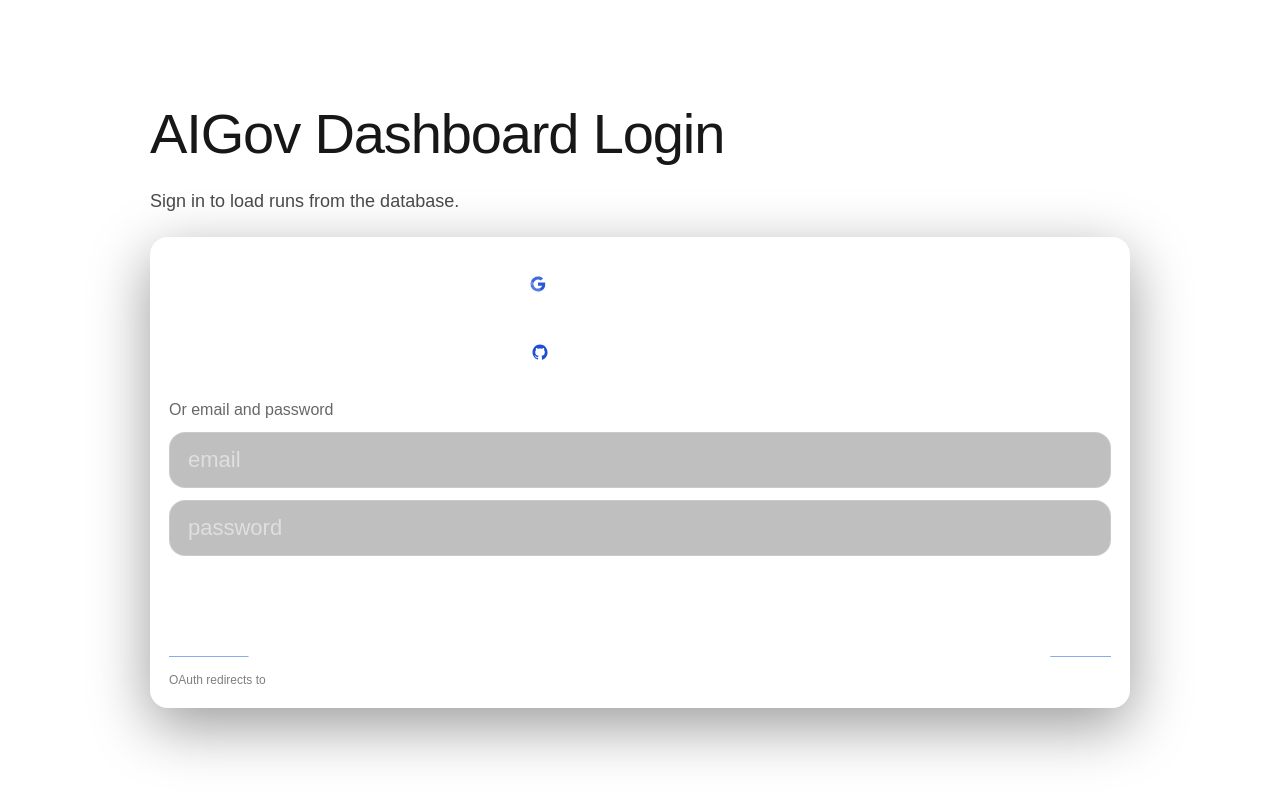
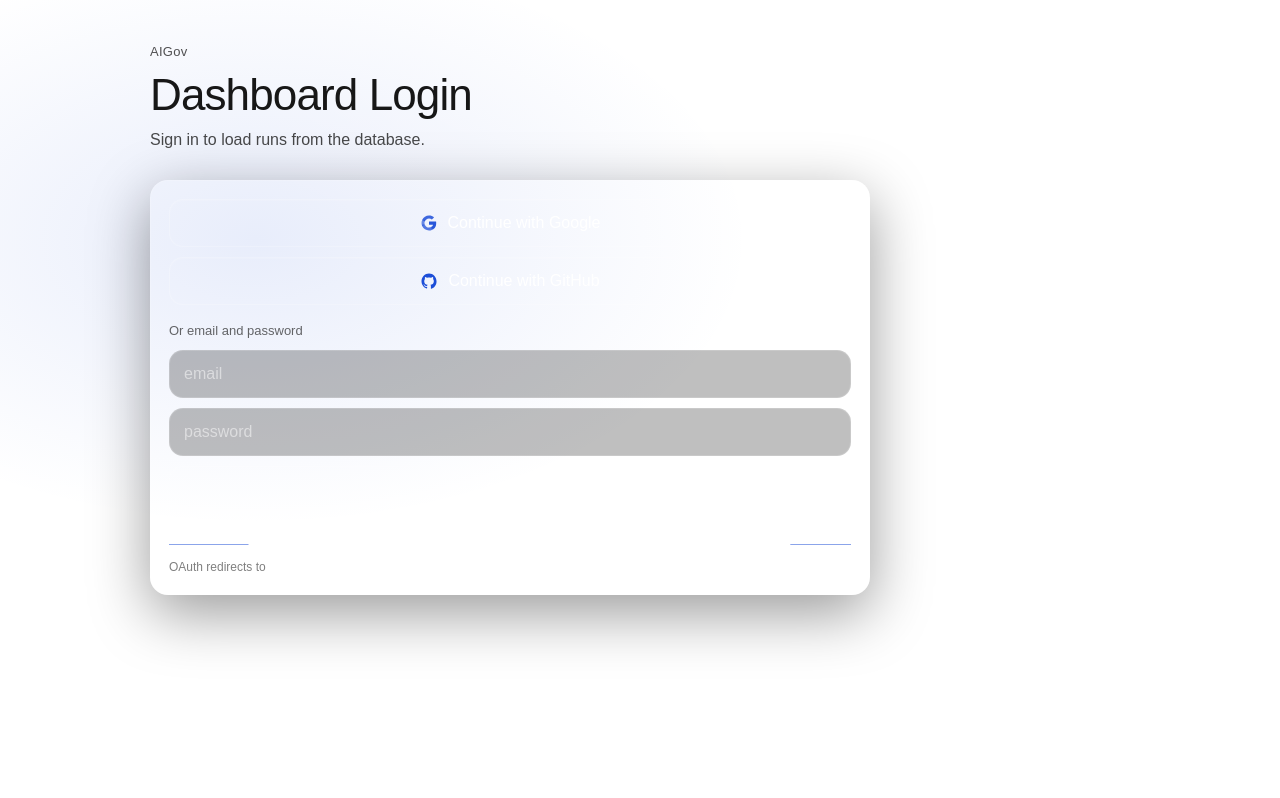
Before and after one commit to MonikaDvorackova/aigov-compliance-engine, a Next.js app in the folder dashboard/: page /login in a window 1280 px wide. Built offline with nearby package versions, Linux system fonts and the light colour scheme; no server answers.

Commit message:
fix: edge safe supabase proxy

```diff
--- a/dashboard/app/auth/callback/route.ts
+++ b/dashboard/app/auth/callback/route.ts
@@ -4,11 +4,24 @@ import { createSupabaseServerClient } from "@/lib/supabase/server";
 
 export const dynamic = "force-dynamic";
 
+function safeNextPath(raw: string | null, fallback: string = "/runs"): string {
+  if (!raw) return fallback;
+
+  const v = raw.trim();
+  if (!v) return fallback;
+
+  // Only allow internal paths
+  if (v.startsWith("/")) return v;
+
+  // If someone passes an absolute URL, ignore it
+  return fallback;
+}
+
 export async function GET(request: NextRequest) {
   const url = new URL(request.url);
 
   const code = url.searchParams.get("code");
-  const next = url.searchParams.get("next") ?? "/runs";
+  const next = safeNextPath(url.searchParams.get("next"), "/runs");
 
   if (!code) {
     const redirectUrl = new URL("/login", url.origin);
--- a/dashboard/app/login/page.tsx
+++ b/dashboard/app/login/page.tsx
@@ -2,7 +2,7 @@
 
 import React, { useMemo, useState } from "react";
 import { createClient, SupabaseClient } from "@supabase/supabase-js";
-import { useRouter } from "next/navigation";
+import { useRouter, useSearchParams } from "next/navigation";
 
 function createSupabaseBrowserClient(): SupabaseClient {
   const url = process.env.NEXT_PUBLIC_SUPABASE_URL;
@@ -58,19 +58,24 @@ function IconGitHub({ size = 18, color = "#1D4ED8" }: { size?: number; color?: s
   );
 }
 
-function cx(...xs: Array<string | false | null | undefined>) {
-  return xs.filter(Boolean).join(" ");
+function useInitialMessage(): string | null {
+  const sp = useSearchParams();
+  const v = sp.get("message");
+  return v && v.trim() ? v.trim() : null;
 }
 
 export default function LoginPage() {
   const router = useRouter();
   const supabase = useMemo(() => createSupabaseBrowserClient(), []);
+  const initialMessage = useInitialMessage();
 
   const [email, setEmail] = useState("");
   const [password, setPassword] = useState("");
 
   const [busy, setBusy] = useState(false);
-  const [message, setMessage] = useState<string | null>(null);
+  const [message, setMessage] = useState<string | null>(initialMessage);
+
+  const blue = "#1D4ED8";
 
   async function signInEmailPassword(e: React.FormEvent) {
     e.preventDefault();
@@ -119,46 +124,104 @@ export default function LoginPage() {
     }
   }
 
-  const blue = "#1D4ED8";
+  const shellBg =
+    "radial-gradient(1200px 520px at 50% 6%, rgba(255,255,255,0.08), rgba(0,0,0,0) 60%), radial-gradient(900px 520px at 20% 30%, rgba(29,78,216,0.10), rgba(0,0,0,0) 55%), radial-gradient(900px 520px at 82% 44%, rgba(255,255,255,0.06), rgba(0,0,0,0) 55%)";
+
+  const cardBorder = "1px solid rgba(255,255,255,0.14)";
+  const cardBg = "rgba(255,255,255,0.03)";
+
+  const inputStyle: React.CSSProperties = {
+    width: "100%",
+    height: 48,
+    borderRadius: 14,
+    border: "1px solid rgba(255,255,255,0.16)",
+    background: "rgba(0,0,0,0.25)",
+    color: "white",
+    fontSize: 16,
+    padding: "0 14px",
+    outline: "none",
+  };
+
+  const buttonStyle: React.CSSProperties = {
+    width: "100%",
+    height: 48,
+    borderRadius: 14,
+    border: "1px solid rgba(255,255,255,0.18)",
+    background: "rgba(255,255,255,0.04)",
+    color: "white",
+    fontSize: 16,
+    cursor: busy ? "not-allowed" : "pointer",
+    display: "flex",
+    alignItems: "center",
+    justifyContent: "center",
+    gap: 10,
+    boxShadow: "inset 0 1px 0 rgba(255,255,255,0.08)",
+    transition: "transform 120ms ease, background 120ms ease, border-color 120ms ease",
+  };
+
+  const linkStyle: React.CSSProperties = {
+    color: "rgba(255,255,255,0.80)",
+    textDecoration: "underline",
+    textUnderlineOffset: 4,
+    textDecorationColor: "rgba(29,78,216,0.65)",
+    fontSize: 13,
+  };
 
   return (
     <main
       style={{
         minHeight: "100vh",
+        background: shellBg,
         padding: 24,
-        display: "grid",
-        placeItems: "center",
-        background:
-          "radial-gradient(1100px 520px at 50% 8%, rgba(255,255,255,0.08), rgba(0,0,0,0))",
       }}
     >
-      <div style={{ width: "100%", maxWidth: 980 }}>
-        <h1 style={{ margin: 0, fontSize: 56, letterSpacing: "-0.02em" }}>
-          AIGov Dashboard Login
+      <div style={{ maxWidth: 980, margin: "0 auto" }}>
+        <div style={{ paddingTop: 18, paddingBottom: 10 }}>
+          <div style={{ opacity: 0.75, fontSize: 13, letterSpacing: "0.02em" }}>AIGov</div>
+          <h1
+            style={{
+              margin: 0,
+              marginTop: 10,
+              fontSize: 44,
+              letterSpacing: "-0.02em",
+              lineHeight: 1.05,
+            }}
+          >
+            Dashboard Login
           </h1>
 
-        <p style={{ marginTop: 12, marginBottom: 22, opacity: 0.78, fontSize: 18 }}>
+          <p style={{ marginTop: 10, marginBottom: 0, opacity: 0.78, fontSize: 16, maxWidth: 720 }}>
             Sign in to load runs from the database.
           </p>
+        </div>
 
         <div
           style={{
+            marginTop: 18,
             borderRadius: 18,
-            border: "1px solid rgba(255,255,255,0.14)",
-            background: "rgba(255,255,255,0.03)",
+            border: cardBorder,
+            background: cardBg,
             boxShadow: "0 18px 60px rgba(0,0,0,0.40)",
             padding: 18,
+            maxWidth: 720,
           }}
         >
+          <style>{`
+            button[data-btn="1"]:hover { transform: translateY(-1px); background: rgba(255,255,255,0.055); border-color: rgba(255,255,255,0.22); }
+            button[data-btn="1"]:active { transform: translateY(0px); background: rgba(255,255,255,0.045); }
+            input:focus { border-color: rgba(29,78,216,0.55); box-shadow: 0 0 0 3px rgba(29,78,216,0.18); }
+            a:hover { color: rgba(255,255,255,0.92); text-decoration-color: rgba(29,78,216,0.9); }
+          `}</style>
+
           {message ? (
             <div
               style={{
                 marginBottom: 12,
-                padding: 12,
+                padding: "10px 12px",
                 borderRadius: 14,
                 border: "1px solid rgba(255,255,255,0.16)",
                 background: "rgba(255,255,255,0.05)",
-                fontSize: 14,
+                fontSize: 13,
                 opacity: 0.95,
               }}
             >
@@ -166,26 +229,13 @@ export default function LoginPage() {
             </div>
           ) : null}
 
-          <div style={{ display: "grid", gap: 12 }}>
+          <div style={{ display: "grid", gap: 10 }}>
             <button
               type="button"
+              data-btn="1"
               onClick={() => signInOAuth("google")}
               disabled={busy}
-              style={{
-                width: "100%",
-                height: 56,
-                borderRadius: 16,
-                border: "1px solid rgba(255,255,255,0.20)",
-                background: "rgba(255,255,255,0.04)",
-                color: "white",
-                fontSize: 20,
-                cursor: busy ? "not-allowed" : "pointer",
-                display: "flex",
-                alignItems: "center",
-                justifyContent: "center",
-                gap: 12,
-                boxShadow: "inset 0 1px 0 rgba(255,255,255,0.08)",
-              }}
+              style={buttonStyle}
             >
               <IconGoogle color={blue} />
               Continue with Google
@@ -193,32 +243,19 @@ export default function LoginPage() {
 
             <button
               type="button"
+              data-btn="1"
               onClick={() => signInOAuth("github")}
               disabled={busy}
-              style={{
-                width: "100%",
-                height: 56,
-                borderRadius: 16,
-                border: "1px solid rgba(255,255,255,0.20)",
-                background: "rgba(255,255,255,0.04)",
-                color: "white",
-                fontSize: 20,
-                cursor: busy ? "not-allowed" : "pointer",
-                display: "flex",
-                alignItems: "center",
-                justifyContent: "center",
-                gap: 12,
-                boxShadow: "inset 0 1px 0 rgba(255,255,255,0.08)",
-              }}
+              style={buttonStyle}
             >
               <IconGitHub color={blue} />
               Continue with GitHub
             </button>
           </div>
 
-          <div style={{ marginTop: 18, opacity: 0.65, fontSize: 16 }}>Or email and password</div>
+          <div style={{ marginTop: 16, opacity: 0.65, fontSize: 13 }}>Or email and password</div>
 
-          <form onSubmit={signInEmailPassword} style={{ marginTop: 10, display: "grid", gap: 12 }}>
+          <form onSubmit={signInEmailPassword} style={{ marginTop: 10, display: "grid", gap: 10 }}>
             <input
               value={email}
               onChange={(e) => setEmail(e.target.value)}
@@ -226,17 +263,7 @@ export default function LoginPage() {
               inputMode="email"
               autoComplete="email"
               disabled={busy}
-              style={{
-                width: "100%",
-                height: 56,
-                borderRadius: 16,
-                border: "1px solid rgba(255,255,255,0.18)",
-                background: "rgba(0,0,0,0.25)",
-                color: "white",
-                fontSize: 22,
-                padding: "0 18px",
-                outline: "none",
-              }}
+              style={inputStyle}
             />
 
             <input
@@ -246,39 +273,21 @@ export default function LoginPage() {
               type="password"
               autoComplete="current-password"
               disabled={busy}
-              style={{
-                width: "100%",
-                height: 56,
-                borderRadius: 16,
-                border: "1px solid rgba(255,255,255,0.18)",
-                background: "rgba(0,0,0,0.25)",
-                color: "white",
-                fontSize: 22,
-                padding: "0 18px",
-                outline: "none",
-              }}
+              style={inputStyle}
             />
 
-            <div style={{ display: "flex", alignItems: "center", justifyContent: "space-between", gap: 12 }}>
             <button
               type="submit"
+              data-btn="1"
               disabled={busy || !email.trim() || !password}
               style={{
-                  width: "100%",
-                  height: 56,
-                  borderRadius: 16,
-                  border: "1px solid rgba(255,255,255,0.20)",
+                ...buttonStyle,
                 background:
                   busy || !email.trim() || !password ? "rgba(255,255,255,0.03)" : "rgba(255,255,255,0.06)",
-                  color: "white",
-                  fontSize: 22,
-                  cursor: busy || !email.trim() || !password ? "not-allowed" : "pointer",
-                  boxShadow: "inset 0 1px 0 rgba(255,255,255,0.08)",
               }}
             >
               Sign in
             </button>
-            </div>
 
             <div
               style={{
@@ -287,37 +296,22 @@ export default function LoginPage() {
                 gap: 12,
                 marginTop: 2,
                 fontSize: 13,
-                opacity: 0.75,
+                opacity: 0.78,
               }}
             >
-              <a
-                href="/"
-                style={{
-                  color: "rgba(255,255,255,0.78)",
-                  textDecoration: "underline",
-                  textUnderlineOffset: 4,
-                  textDecorationColor: "rgba(29,78,216,0.65)",
-                }}
-              >
+              <a href="/" style={linkStyle}>
                 Back to home
               </a>
 
-              <a
-                href="/runs"
-                style={{
-                  color: "rgba(255,255,255,0.78)",
-                  textDecoration: "underline",
-                  textUnderlineOffset: 4,
-                  textDecorationColor: "rgba(29,78,216,0.65)",
-                }}
-              >
+              <a href="/runs" style={linkStyle}>
                 Open runs
               </a>
             </div>
           </form>
 
-          <div style={{ marginTop: 14, opacity: 0.55, fontSize: 12 }}>
-            OAuth redirects to <span style={{ color: "rgba(255,255,255,0.75)" }}>/auth/callback</span>
+          <div style={{ marginTop: 12, opacity: 0.55, fontSize: 12 }}>
+            OAuth redirects to{" "}
+            <span style={{ color: "rgba(255,255,255,0.75)" }}>/auth/callback</span>
           </div>
         </div>
       </div>
```
Also changed, not shown: dashboard/lib/supabase/proxy.ts (added, +44 -0 lines), dashboard/middleware.ts (+5 -38 lines). Lines whose indentation alone changed are shown as unchanged.
